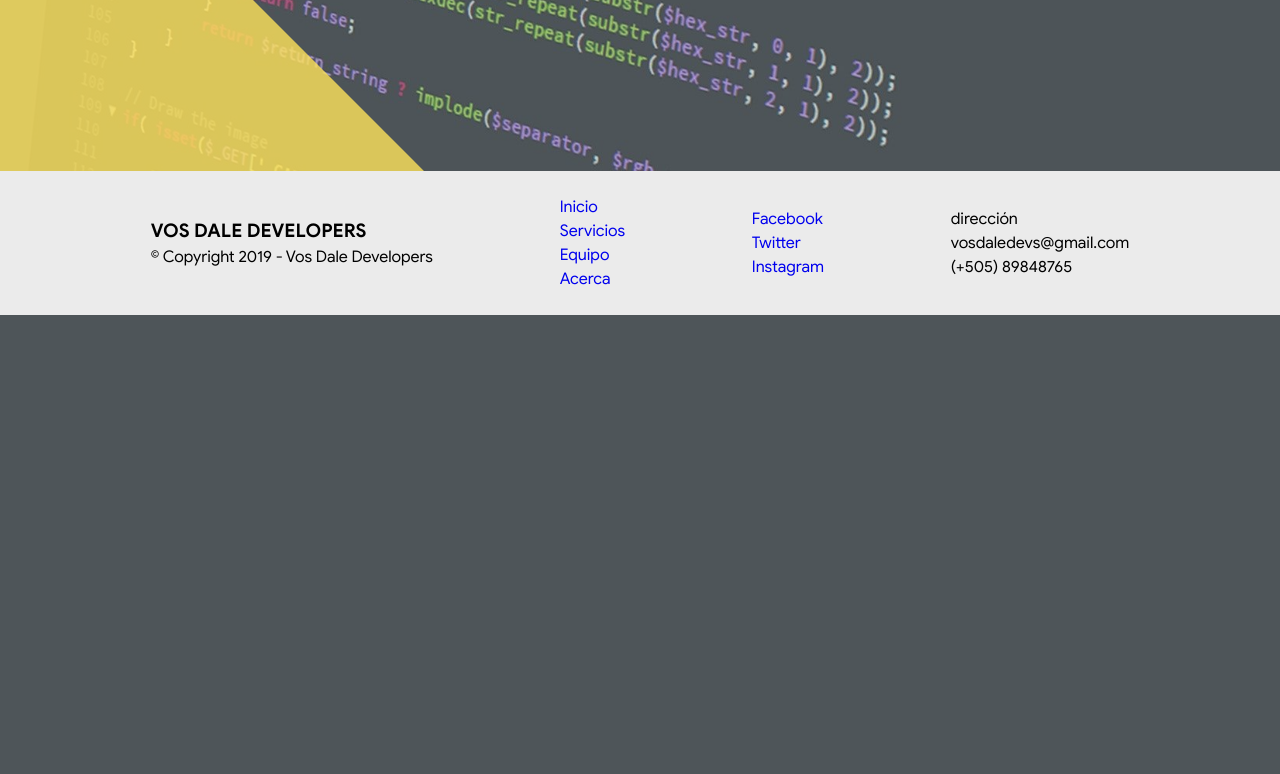
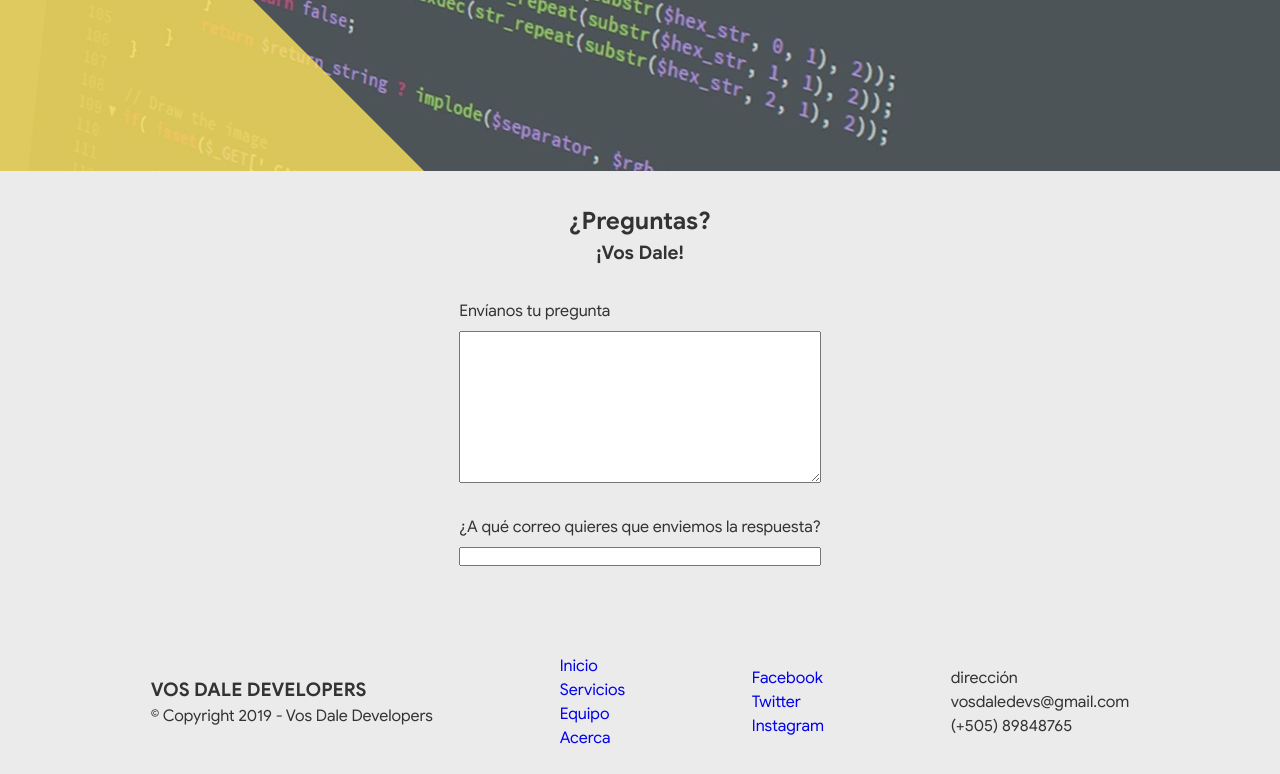
Before and after one commit to vosdaledevs/VosDaleDevelopersSite, a PHP site: page / in a window 1280 px wide. Shown: the part 629-1403 px from the top of the page. Before the commit the page ends 944 px from the top, so only its background shows below. Run offline with PHP 8.4, Linux system fonts and the light colour scheme.

Commit message:
Añadido formulario de contacto del inicio, completada estructutura de la sección de inicio. Añadida estructura de la sección de servicios.

```diff
--- a/css/style.css
+++ b/css/style.css
@@ -14,7 +14,10 @@
   /* Other rules */
   --bg-color: #ebebeb;
   --border-radius: 7px;
+  --border-radius-big: 20px;
+  --border-radius-round: 100px;
   --box-shadow: 0 0 15px -3px #c0c0c0;
+  --text-shadow: 0 0 15px #000;
 }
 
 html{
@@ -35,6 +38,7 @@ html{
 body{
   min-height: 100vh;
   background-color: var(--bg-color);
+  color: var(--text);
 }
 
 a{
@@ -182,6 +186,95 @@ img{
   to{ transform: scale3d(1, 1, 1) rotate(20deg); }
 }
 
+.section-center{
+  display: flex;
+  flex-direction: column;
+  justify-content: center;
+  align-items: center;
+}
+.form-name{ text-align: center; }
+.form-field-container{
+  display: flex;
+  flex-direction: column;
+  border: none;
+}
+.form-field-container--label{
+  margin-bottom: .5rem;
+}
+.form-field-container--field{
+  margin-bottom: 2rem;
+}
+
+.header-section-page{
+  display: flex;
+  flex-direction: column;
+  justify-content: center;
+  align-items: center;
+  position: relative;
+  width: 100vw;
+  height: 35vh;
+}
+.header-section-page--background{
+  position: absolute;
+  top: 0;
+  left: 0;
+  width: 100%;
+  height: 100%;
+  object-fit: cover;
+}
+.header-section-page--title{
+  color: var(--secondary);
+  font-size: 3rem;
+  z-index: 20;
+  text-shadow: var(--text-shadow);
+}
+
+.content-section-page{
+  display: flex;
+  flex-direction: column;
+  justify-content: center;
+  align-items: center;
+  padding: 2rem;
+}
+
+
+/* card's styles */
+.card{
+  --padding-img: 6rem;
+  --translate-value: 75px;
+  position: relative;
+  padding: 1rem 2rem;
+  width: 50vw;
+  margin-bottom: 3rem;
+  text-align: center;
+  background-color: var(--secondary);
+  box-shadow: var(--box-shadow);
+  border-radius: var(--border-radius-big);
+}
+.card:nth-child(odd){
+  padding-right: var(--padding-img);
+  transform: translateX(var(--translate-value));
+}
+.card:nth-child(even){
+  padding-left: var(--padding-img);
+  transform: translateX(-var(--translate-value));
+}
+.card-img{
+  position: absolute;
+  top: 0;
+  height: 100%;
+  border-radius: var(--border-radius-round);
+  box-shadow: var(--box-shadow);
+}
+.card:nth-child(odd) .card-img{
+  right: 0;
+  transform: translateX(50%) scale(1.1);
+}
+.card:nth-child(even) .card-img{
+  left: 0;
+  transform: translateX(-50%) scale(1.1);
+}
+
 
 /* Footer Style */
 .footer-content{
@@ -199,3 +292,5 @@ img{
 
 /* Class Utilities */
 .z-index-100{ z-index: 100; }
+
+.mb-2{ margin-bottom: 2rem; }
--- a/site.html
+++ b/site.html
@@ -67,10 +67,65 @@
       <img class="banner-background logo-lema" src="./img/LogoLema.svg">
       <p class="banner-tooltip">Si lo tenés en mente, "Vos Dale" y nosotros lo hacemos.</p>
     </section>
+
+    <section class="section-center content-section-page">
+      <form action="#" method="post" class="form">
+        <h2 class="form-name">¿Preguntas?</h2>
+        <h3 class="form-name mb-2">¡Vos Dale!</h3>
+
+        <fieldset class="form-field-container">
+          <label class="form-field-container--label" for="question-textfield">Envíanos tu pregunta</label>
+          <textarea class="form-field-container--field" name="question" id="question-textfield" cols="20" rows="10"></textarea>
+        </fieldset>
+
+        <fieldset class="form-field-container">
+          <label class="form-field-container--label" for="email-textfield">¿A qué correo quieres que enviemos la respuesta?</label>
+          <input class="form-field-container--field" type="email" name="email" id="email-textfield">
+        </fieldset>
+      </form>
+    </section>
   </template>
 
   <template id="component__services">
-    <h1>Servicos component</h1>
+    <section class="header-section-page">
+      <img class="header-section-page--background" src="./img/background.jpg">
+      <img class="header-section-page--background" src="./img/backgroundBanner.svg">
+      <p class="header-section-page--title">¿Qué soluciones te ofrecemos?</p>
+    </section>
+
+    <section class="content-section-page">
+      <div class="card">
+        <h3 class="card-title">Hosting de Páginas web</h3>
+        <p class="card-content">
+          Lorem ipsum dolor sit amet, consectetur adipisicing elit. Facere, architecto nostrum optio accusamus modi maiores iste placeat fuga excepturi eos dolores assumenda recusandae, at neque adipisci nihil molestiae, expedita sequi!
+        </p>
+        <img src="./img/icon-test.png" class="card-img">
+      </div>
+
+      <div class="card">
+        <h3 class="card-title">Correo corporativo</h3>
+        <p class="card-content">
+          Lorem ipsum dolor sit amet, consectetur adipisicing elit. Facere, architecto nostrum optio accusamus modi maiores iste placeat fuga excepturi eos dolores assumenda recusandae, at neque adipisci nihil molestiae, expedita sequi!
+        </p>
+        <img src="./img/icon-test.png" class="card-img">
+      </div>
+
+      <div class="card">
+        <h3 class="card-title">Desarrollo de software a la medida</h3>
+        <p class="card-content">
+          Lorem ipsum dolor sit amet, consectetur adipisicing elit. Facere, architecto nostrum optio accusamus modi maiores iste placeat fuga excepturi eos dolores assumenda recusandae, at neque adipisci nihil molestiae, expedita sequi!
+        </p>
+        <img src="./img/icon-test.png" class="card-img">
+      </div>
+
+      <div class="card">
+        <h3 class="card-title">Mantenimiento y reparación de computadoras</h3>
+        <p class="card-content">
+          Lorem ipsum dolor sit amet, consectetur adipisicing elit. Facere, architecto nostrum optio accusamus modi maiores iste placeat fuga excepturi eos dolores assumenda recusandae, at neque adipisci nihil molestiae, expedita <sequi!></sequi!>
+        </p>
+        <img src="./img/icon-test.png" class="card-img">
+      </div>
+    </section>
   </template>
 
   <template id="component__team">
```
Also changed, not shown: img/Logo.png (deleted), img/icon-test.png (added).
